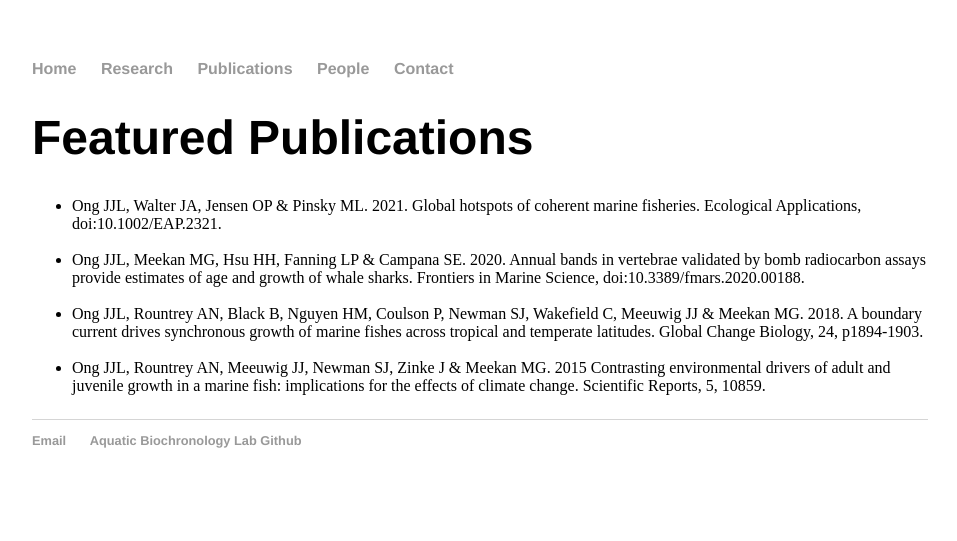
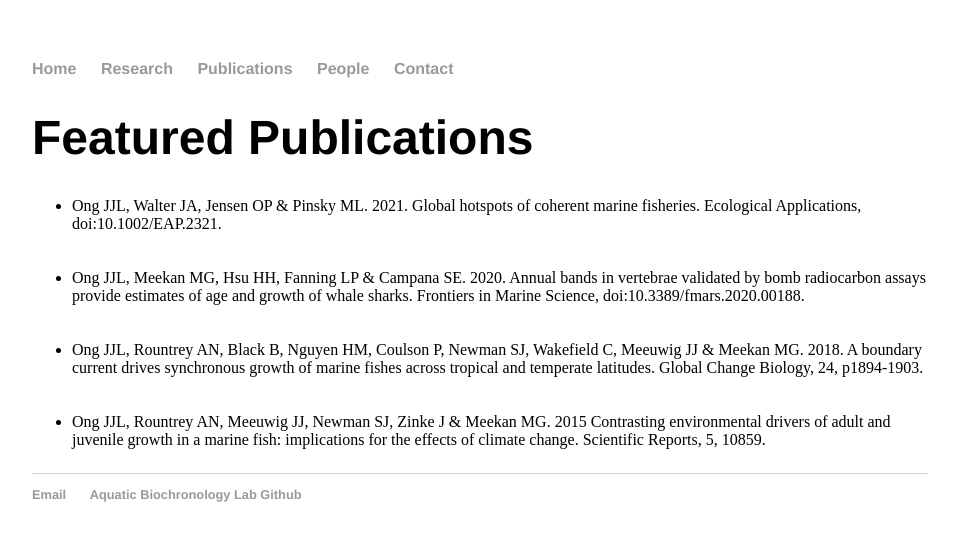
Before and after one commit to Aquatic-Biochronology-Lab/Aquatic-Biochronology-Lab.github.io, a Jekyll site: the page built from Publications/index.html, in a window 1280 px wide. Shown: the top 541 px of the page, without its empty margins (160-1117 px from the left). Built offline with Jekyll 4.4.1, drawn with Linux system fonts in a browser that asks for light colours.

```diff
--- a/Publications/index.html
+++ b/Publications/index.html
@@ -6,9 +6,9 @@ title: Featured Publications
 	<h1>Featured Publications</h1>
 	<p>
 		<ul>
-			<li>Ong JJL, Walter JA, Jensen OP & Pinsky ML. 2021. Global hotspots of coherent marine fisheries. Ecological Applications, doi:10.1002/EAP.2321.<br><br></li>
-			<li>Ong JJL, Meekan MG, Hsu HH, Fanning LP & Campana SE. 2020. Annual bands in vertebrae validated by bomb radiocarbon assays provide estimates of age and growth of whale sharks. Frontiers in Marine Science, doi:10.3389/fmars.2020.00188.<br><br></li>
-			<li>Ong JJL, Rountrey AN, Black B, Nguyen HM, Coulson P, Newman SJ, Wakefield C, Meeuwig JJ & Meekan MG. 2018. A boundary current drives synchronous growth of marine fishes across tropical and temperate latitudes. Global Change Biology, 24, p1894-1903.<br><br></li>
+			<li>Ong JJL, Walter JA, Jensen OP & Pinsky ML. 2021. Global hotspots of coherent marine fisheries. Ecological Applications, doi:10.1002/EAP.2321.</li><br><br>
+			<li>Ong JJL, Meekan MG, Hsu HH, Fanning LP & Campana SE. 2020. Annual bands in vertebrae validated by bomb radiocarbon assays provide estimates of age and growth of whale sharks. Frontiers in Marine Science, doi:10.3389/fmars.2020.00188.</li><br><br>
+			<li>Ong JJL, Rountrey AN, Black B, Nguyen HM, Coulson P, Newman SJ, Wakefield C, Meeuwig JJ & Meekan MG. 2018. A boundary current drives synchronous growth of marine fishes across tropical and temperate latitudes. Global Change Biology, 24, p1894-1903.</li><br><br>
 			<li>Ong JJL, Rountrey AN, Meeuwig JJ, Newman SJ, Zinke J & Meekan MG. 2015 Contrasting environmental drivers of adult and juvenile growth in a marine fish: implications for the effects of climate change. Scientific Reports, 5, 10859.</li>
 			</ul>
 			</a></p>
```
